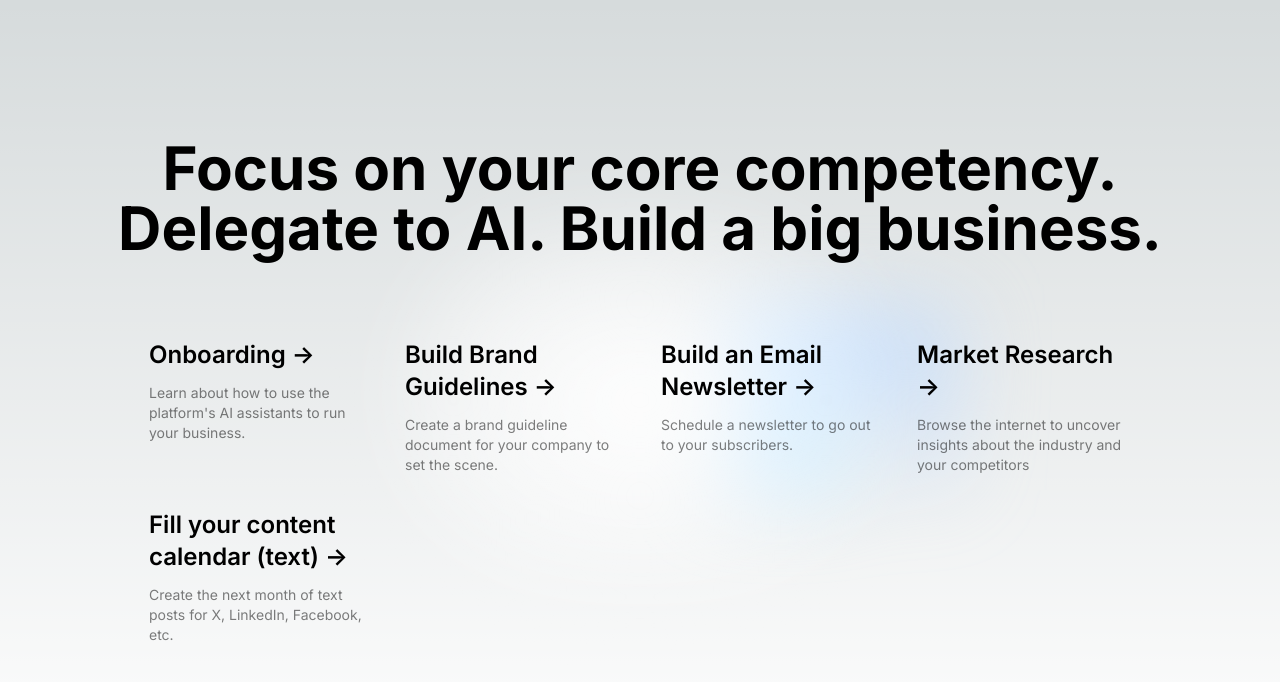
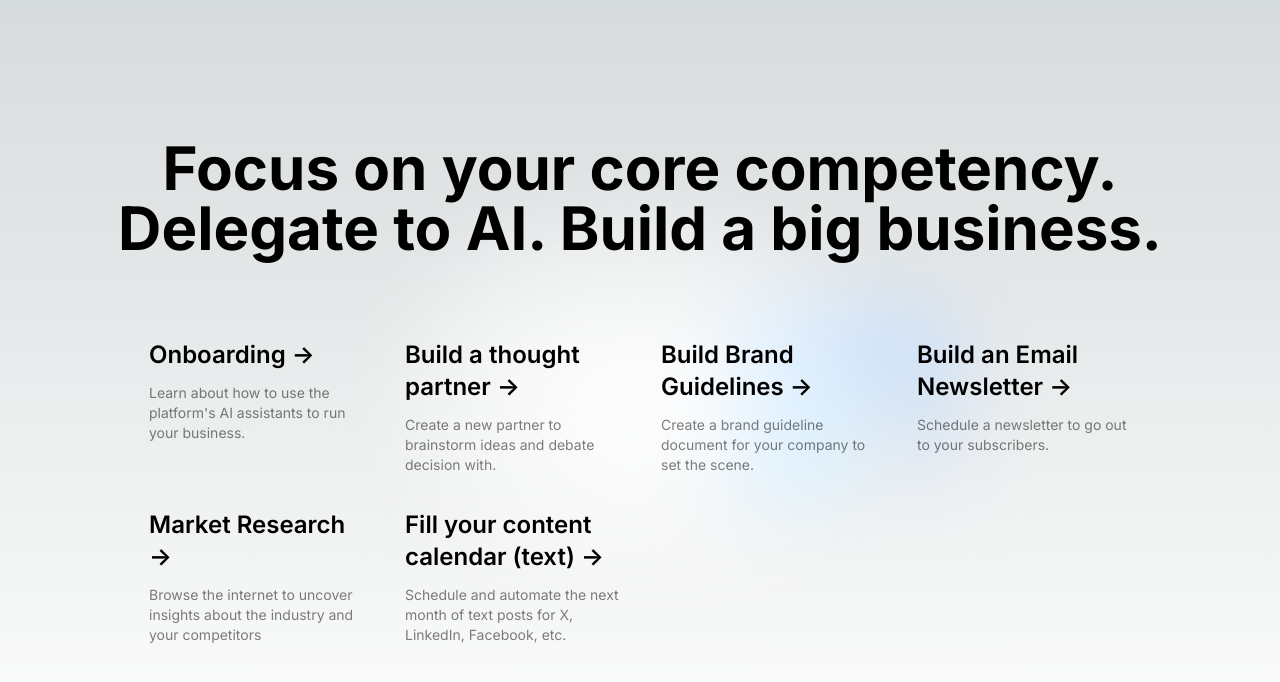
Before and after one commit to life-efficient/Custom-GPTs, a Next.js app in the folder webapp/: page / in a window 1280 px wide. Shown: the top 682 px of the page. Built offline with nearby package versions, Linux system fonts and the light colour scheme.

Commit message:
Adds copy to emphasise scheduling over creating social posts

```diff
--- a/webapp/src/app/page.js
+++ b/webapp/src/app/page.js
@@ -3,7 +3,7 @@ import Image from "next/image";
 const LinkCard = props => {
 	return (
 		<a
-			href="https://nextjs.org/docs?utm_source=create-next-app&utm_medium=appdir-template&utm_campaign=create-next-app"
+			href={props.link}
 			className="group
 			rounded-lg border border-transparent
 			px-5 py-4
@@ -75,11 +75,12 @@ export default function Home() {
 			</div>
 
 			<div className="grid justify-center items-center mb-32 text-center lg:max-w-5xl lg:w-full lg:mb-0 lg:grid-cols-4 lg:text-left">
-				<LinkCard title="Onboarding" description="Learn about how to use the platform's AI assistants to run your business." />
-				<LinkCard title="Build Brand Guidelines" description="Create a brand guideline document for your company to set the scene." />
+				<LinkCard title="Onboarding" description="Learn about how to use the platform's AI assistants to run your business." link="https://chatgpt.com/g/g-lt4YLgDdF-fill-your-content-calendar-text"/>
+				<LinkCard title="Build a thought partner" description="Create a new partner to brainstorm ideas and debate decision with." link="https://chatgpt.com/g/g-NMUsB4UVe-thought-partner-builder"/>
+				<LinkCard title="Build Brand Guidelines" description="Create a brand guideline document for your company to set the scene." link=""/>
 				<LinkCard title="Build an Email Newsletter" description="Schedule a newsletter to go out to your subscribers." />
 				<LinkCard title="Market Research" description="Browse the internet to uncover insights about the industry and your competitors" />
-				<LinkCard title="Fill your content calendar (text)" description="Create the next month of text posts for X, LinkedIn, Facebook, etc." />
+				<LinkCard title="Fill your content calendar (text)" description="Schedule and automate the next month of text posts for X, LinkedIn, Facebook, etc." link="https://chatgpt.com/g/g-lt4YLgDdF-fill-your-content-calendar-text"/>
 			</div>
 		</main>
 	);
```
